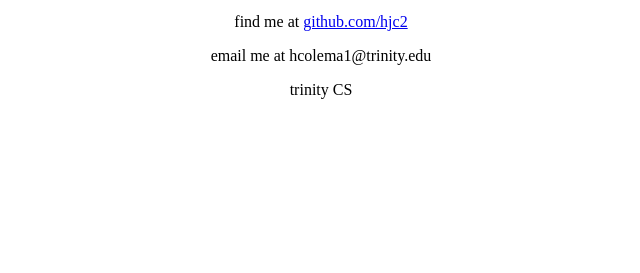
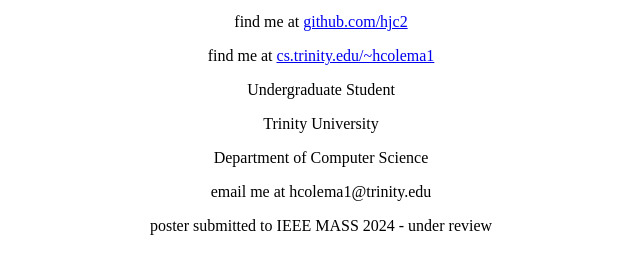
Before and after one commit to hjc2/hjc2.github.io, a plain HTML site: page index.html in a window 1280 px wide. Shown: the part 369-642 px from the top of the page, without its empty margins (319-959 px from the left). Drawn offline with Linux system fonts and the light colour scheme.

Commit message:
updated git page

```diff
--- a/index.html
+++ b/index.html
@@ -6,8 +6,16 @@
 		<img src="http://cs.trinity.edu/~hcolema1/polish-cow.gif">
 
 		<p> find me at <a href="https://github.com/hjc2"> github.com/hjc2</a> </p>
+		<p> find me at <a href="https://cs.trinity.edu/~hcolema1"> cs.trinity.edu/~hcolema1</a> </p>
+		<p> Undergraduate Student </p>
+		<p> Trinity University </p>
+		<p> Department of Computer Science </p>
+
 		<p> email me at hcolema1@trinity.edu </p>
-		<p> trinity CS </p>
+
+		<p> poster submitted to IEEE MASS 2024 - under review </p>
+
+
 	</center>
 
 </body>
```
